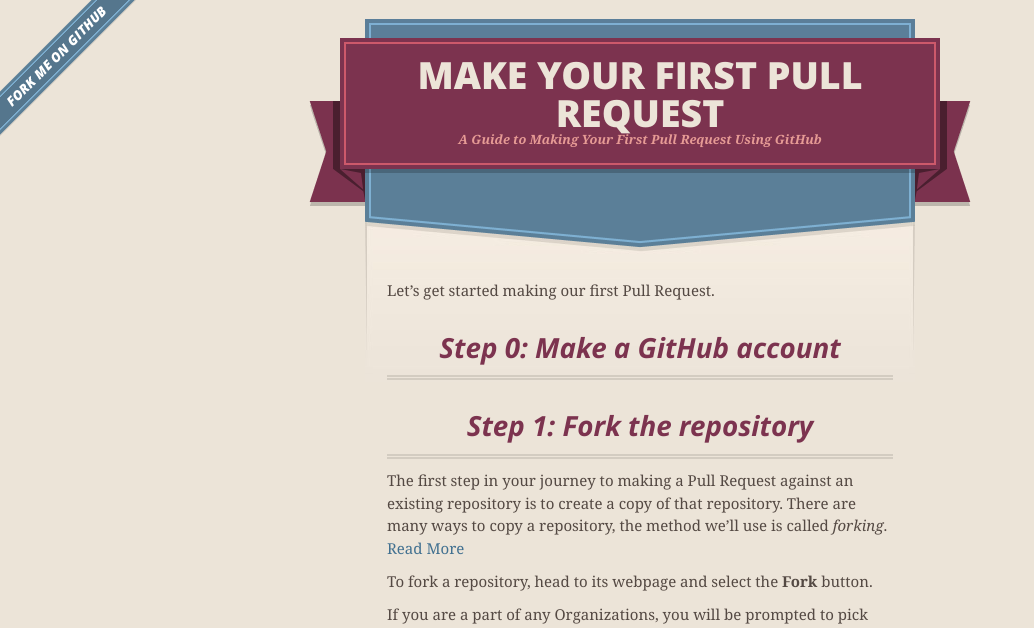
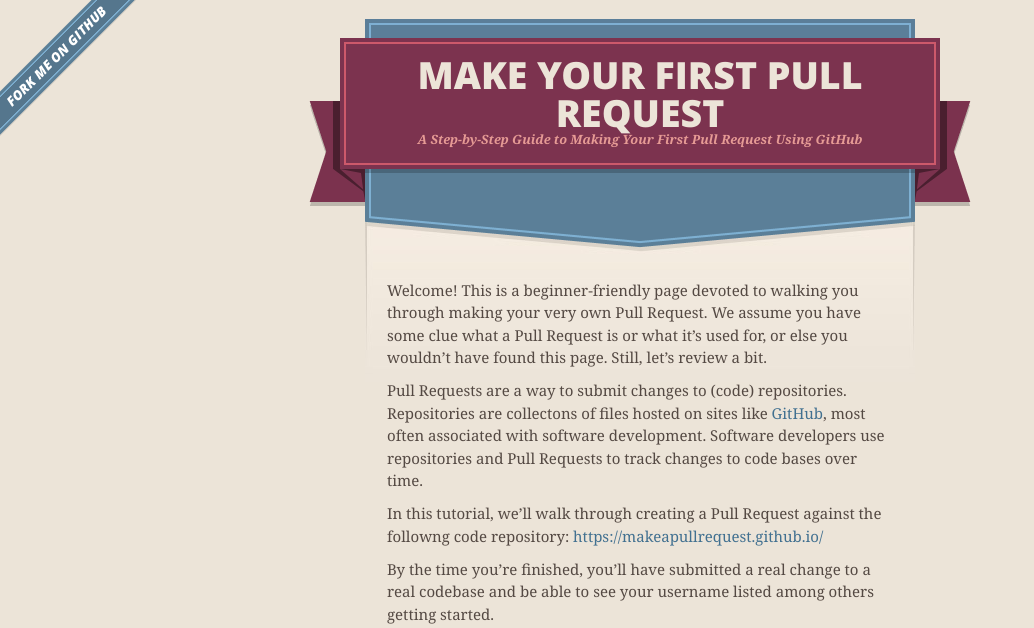
Before and after one commit to MakeAPullRequest/makeapullrequest.github.io, a Jekyll site: the page built from index.md, in a window 1280 px wide and 1400 px high. Shown: the top 628 px of the window, without its empty margins (0-1034 px from the left). Built offline with Jekyll 4.4.1, drawn with Linux system fonts in a browser that asks for light colours; some of the changed text lies outside the part shown.

Commit message:
Continued tutorial

````diff
--- a/_config.yml
+++ b/_config.yml
@@ -1,5 +1,5 @@
 title: Make Your First Pull Request
-description: A Guide to Making Your First Pull Request Using GitHub
+description: A Step-by-Step Guide to Making Your First Pull Request Using GitHub
 show_downloads: false
 google_analytics:
 theme: jekyll-theme-merlot
--- a/index.md
+++ b/index.md
@@ -2,31 +2,55 @@
 layout: default
 ---
 
-Let's get started making our first Pull Request.
+Welcome! This is a beginner-friendly page devoted to walking you through making your very own Pull Request. We assume you have some clue what a Pull Request is or what it's used for, or else you wouldn't have found this page. Still, let's review a bit.
+
+Pull Requests are a way to submit changes to (code) repositories. Repositories are collectons of files hosted on sites like [GitHub](https://github.com), most often associated with software development. Software developers use repositories and Pull Requests to track changes to code bases over time.
+
+In this tutorial, we'll walk through creating a Pull Request against the followng code repository: [https://makeapullrequest.github.io/](https://makeapullrequest.github.io/)
+
+By the time you're finished, you'll have submitted a real change to a real codebase and be able to see your username listed among others getting started.
+
+The use case we're walking through is submitting code to an exisiting repository - this is exactly what you might do to contribute to an [Open Source](https://github.com/open-source) project.
+
+So, let's get to it!
 
 # Step 0: Make a GitHub account
 
+We're going to be contributing to a codebase hosted on GitHub. In order to do so, you'll need a GitHub account. If you have one, login - if you do not, you'll need to [sign up](https://github.com/join).
+
 # Step 1: Fork the repository
 
-The first step in your journey to making a Pull Request against an existing repository is to create a copy of that repository. There are many ways to copy a repository, the method we'll use is called *forking*. [Read More](https://help.github.com/en/articles/fork-a-repo)
+The first step in your journey to making a Pull Request against an existing repository is to create a copy of that repository. The purpose of doing so is that we can work on that copy without any fear of messing up the original.
+
+AThere are many ways to copy a repository - the method we'll use is called [*forking*]
 
 To fork a repository, head to its webpage and select the **Fork** button.
 
-If you are a part of any Organizations, you will be prompted to pick where to Fork the repository to - either an Organization or your own personal account. For this tutorial, select your own account.
+For this tutorial, we'll be forking the following repository: [https://github.com/MakeAPullRequest/makeapullrequest.github.io](https://github.com/MakeAPullRequest/makeapullrequest.github.io)
 
 <a href="/assets/images/tutorial/Fork.gif" target="_blank"><img src="/assets/images/tutorial/Fork.gif" alt="Fork the repository"></a>
 
+(Note: *If you are a part of any Organizations*, you will be prompted to pick where to Fork the repository to - either an Organization or your own personal account. For this tutorial, select your own account)
+
 # Step 2: Make changes to the forked repository
 
-Next, we'll make changes to the repository we forked. Again, there are many ways to modify the content of a repository. For this tutorial, we'll be using the GitHub web interface to make our changes.
+Next, we'll make changes to the repository we forked. There are many ways to modify the content of a repository. For this tutorial, we'll be using the GitHub web interface to make our changes.
 
 We will be updating a file called **contributors.yml** and adding our own GitHub username to it.
 
-To begin - locate the file you'd like to modify.
+To begin - locate the file you'd like to modify. For this tutorial, the file we want to modify is found at **_data/contributors.yml**
 
 <a href="/assets/images/tutorial/LocateFile.gif" target="_blank"><img src="/assets/images/tutorial/LocateFile.gif" alt="Locate the file to modify"></a>
 
-Locate the Edit icon (a pencil) and select it. You'll now be able to modify that file directly. And, don't worry about making mistakes - were in our own copy (a.k.a. fork) of the repository, so it doesn't matter if we mess up!
+Locate the **Edit** icon (a pencil) and select it. You'll now be able to modify that file directly via the webpage.
+
+Again, don't worry about making mistakes! We're in our own copy (a.k.a. fork) of the repository, so it doesn't matter if we mess up.
+
+Add your username to the list of contributors - to do so, add text similar to the following to the end of the file:
+
+```
+- username: @YOUR-USERNAME-HERE
+```
 
 <a href="/assets/images/tutorial/ModifyFile.gif" target="_blank"><img src="/assets/images/tutorial/ModifyFile.gif" alt="Modify the file"></a>
 
@@ -36,32 +60,43 @@
 
 There, add a short message describing your changes (e.g. "Added username") and select **Commit changes**
 
-<a href="/assets/images/tutorial/CommitChanges.gif" target="_blank"><img src="/assets/images/tutorial/CommitChanges.gif" alt="Modify the file"></a>
+<a href="/assets/images/tutorial/CommitChanges.gif" target="_blank"><img src="/assets/images/tutorial/CommitChanges.gif" alt="Commit changes"></a>
 
-# Step 4: Create a Pull Request!
+# Step 4: Create the Pull Request!
 
-It's finally time to create our request to have our changes pulled into the original repository.
+It's finally time to create our Pull Request - this will notifiy the owners of the original repository that we have changes for them to review.
 
 Select the **Pull requests** tab, then **New pull request**
 
-<a href="/assets/images/tutorial/MakePullRequest.gif" target="_blank"><img src="/assets/images/tutorial/MakePullRequest.gif" alt="Modify the file"></a>
+<a href="/assets/images/tutorial/StartPullRequest.gif" target="_blank"><img src="/assets/images/tutorial/StartPullRequest.gif" alt="Start a Pull Request"></a>
 
-GitHub will automatically understand that you want to introduce the changes in your forked repository into the original repository. It will show you on the **Comparing changes** page exactly what the difference is between the original repository and your fork (this set of changes is called a "diff").
+GitHub will automatically understand that you want to introduce the changes in your *forked* repository into the *original* repository. You may see the word **base** and **head**, but they don't matter much in terms of this tutorial. Each term simply represents the original and forked repository respectively.
 
-<a href="/assets/images/tutorial/Diff.png" target="_blank"><img src="/assets/images/tutorial/Diff.png" alt="Modify the file"></a>
+On the **Comparing changes** page, you can see exactly what the suggested differences are (this set of changes is called a "diff").
 
-To finish off creating the Pull Request, select **Create pull request** then fill out the form entitled **Open a pull request**. You'll need to add a title and optoinal description to explain the changes you're making. Lastly, select **Create pull request**
+<a href="/assets/images/tutorial/Diff.png" target="_blank"><img src="/assets/images/tutorial/Diff.png" alt="Diff"></a>
 
-<a href="/assets/images/tutorial/MakePullRequest.gif" target="_blank"><img src="/assets/images/tutorial/MakePullRequest.gif" alt="Modify the file"></a>
+To finish off creating the Pull Request, select **Create pull request** then fill out the form entitled **Open a pull request**. You'll need to add a title - and optionally a description -- to explain the changes you're making.
+
+Lastly, select **Create pull request**
+
+<a href="/assets/images/tutorial/CreatePullRequest.gif" target="_blank"><img src="/assets/images/tutorial/CreatePullRequest.gif" alt="Create a Pull Request"></a>
 
 # Step 5: Await your Pull Request being merged
 
-You did it! What happens next is in control of the maintainers of the original repository. They now have the ability to see exactly what changes you'd like to make to their repository - and, if they're satisfied, they will *merge* your work.
+You did it! You submitted a request to change a code repository. Your Pull Request should look something like this:
 
-If you've been following this tutorial, once your Pull Request is merged you'll see your name appear on this page: [{{ site.url }}/contributors](/contributors)
+<a href="/assets/images/tutorial/PullRequestOpen.png" target="_blank"><img src="/assets/images/tutorial/PullRequestOpen.png" alt="Open Pull Request"></a>
 
-Congrats!
+What happens next is in control of the maintainers of the original repository. They now have the ability to see exactly what changes you'd like to make to their repository - and, if they're satisfied, they will *merge* your work into the original repository. Merging your work means it becomes a part of the original repository. Here's what a merged Pull Request looks like:
+
+<a href="/assets/images/tutorial/PullRequestMerged.png" target="_blank"><img src="/assets/images/tutorial/PullRequestMerged.png" alt="Merged Pull Requet"></a>
+
+If you've been following this tutorial, once your Pull Request is merged you'll see your name appear on this webpage: [{{ site.url }}/contributors](/contributors)
+
+Congrats! You've joined a worldwide community of developers contributing to code online.
 
 # Further Reading
 
+* [GitHub's "Creating a pull request from a fork"](https://help.github.com/en/articles/creating-a-pull-request-from-a-fork)
 * [A Survivor's Guide to Git](https://www.prolificinteractive.com/2018/12/05/a-survivors-guide-to-git/) - A beginner-friendly tutorial for understanding how to start using Git
````
Also changed, not shown: contributors/index.md (+2 -1 lines), assets/images/tutorial/PullRequestMerged.png (added), assets/images/tutorial/PullRequestOpen.png (added), 7 other files.
